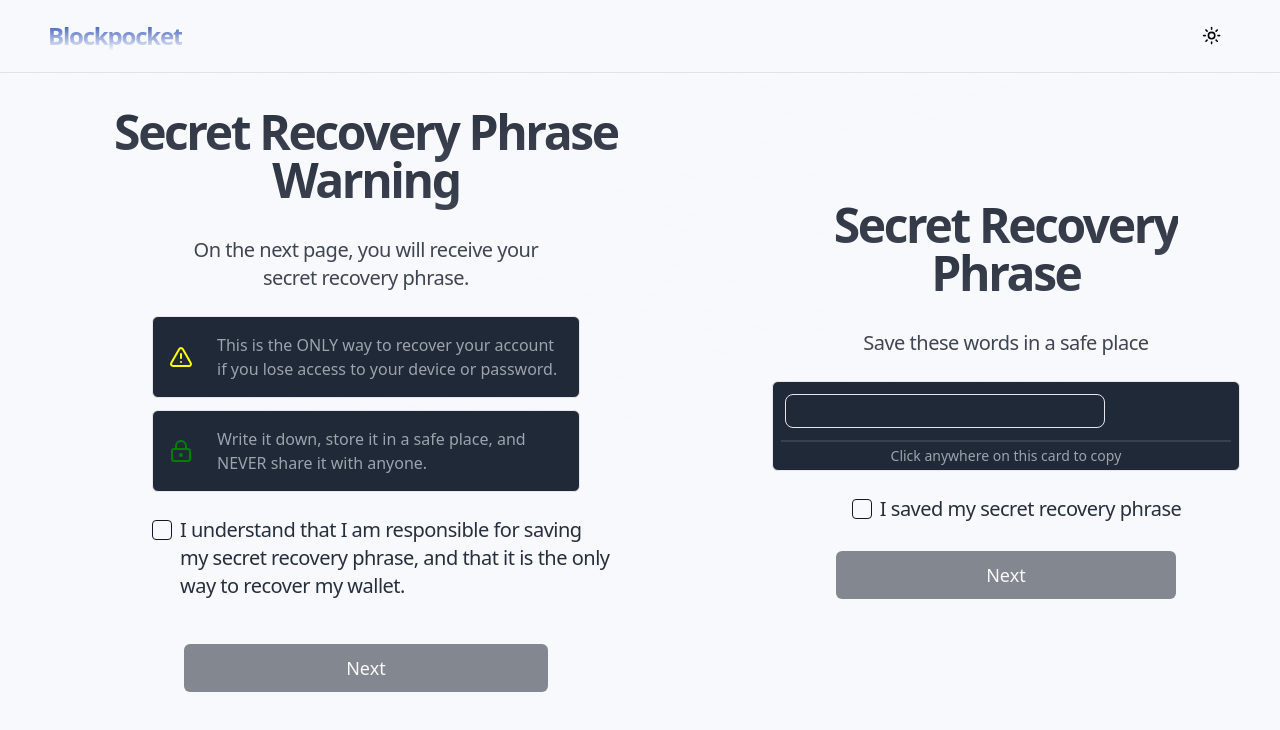
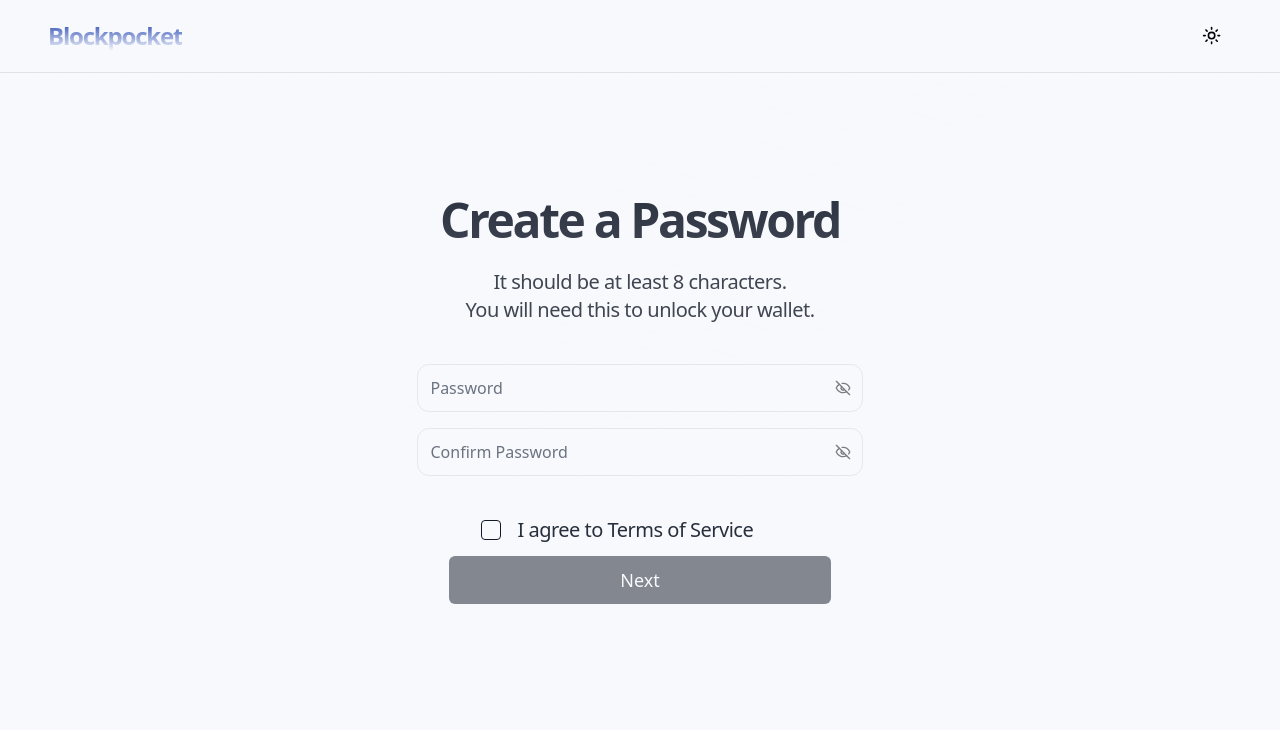
Before and after one commit to ritiks236/web3-wallet, a Next.js app: page / in a window 1280 px wide. Both pictures are taken after a click on the button "Create Wallet". Shown: the top 730 px of the page. Built offline with nearby package versions, Linux system fonts and the light colour scheme.

Commit message:
Added Password page

```diff
--- a/package.json
+++ b/package.json
@@ -21,9 +21,11 @@
     "next-themes": "^0.3.0",
     "react": "^18",
     "react-dom": "^18",
+    "react-hook-form": "^7.53.1",
     "recoil": "^0.7.7",
     "tailwind-merge": "^2.5.3",
-    "tailwindcss-animate": "^1.0.7"
+    "tailwindcss-animate": "^1.0.7",
+    "zod": "^3.23.8"
   },
   "devDependencies": {
     "@types/node": "^20",
--- /dev/null
+++ b/src/components/CreatePassword.tsx
@@ -0,0 +1,20 @@
+import { Heading } from "./Heading";
+import { Text } from "./Text";
+import { Password } from "./Password";
+
+export const CreatePassword = () => {
+  return (
+    <div className="m-10 flex flex-col relative gap-6 ">
+      <Heading>Create a Password</Heading>
+      <div className="px-20">
+        <Text className="text-gray-700">
+          It should be at least 8 characters.
+        </Text>
+        <Text className="text-gray-700">
+          You will need this to unlock your wallet.
+        </Text>
+      </div>
+      <Password />
+    </div>
+  );
+};
--- a/src/components/CreateWallet.tsx
+++ b/src/components/CreateWallet.tsx
@@ -1,3 +1,4 @@
+import { CreatePassword } from "./CreatePassword";
 import { PhraseWarning } from "./PhraseWarning";
 import { SeedPhrase } from "./SeedPhrase";
 import { SeedPhrasePage } from "./SeedPhrasePage";
@@ -6,8 +7,7 @@
 export const CreateWallet = () => {
   return (
     <div className="min-h-screen flex justify-center items-center">
-      <PhraseWarning />
-      <SeedPhrasePage />
+      <CreatePassword />
     </div>
   );
 };
--- /dev/null
+++ b/src/components/Password.tsx
@@ -0,0 +1,45 @@
+"use client";
+
+import { useState } from "react";
+import { PasswordInput } from "./ui/password-input";
+import { Checkbox } from "./ui/checkbox";
+import { Button } from "./ui/button";
+import { z } from "zod";
+
+export const Password = () => {
+  const [password, setPassword] = useState("");
+  const [toggle, setToggle] = useState("");
+  const [termsAccepted, setTermsAccepted] = useState(false);
+
+  return (
+    <form className="flex flex-col gap-2">
+      <div className="mx-8 my-4 flex flex-col gap-4">
+        <PasswordInput
+          placeholder={"Password"}
+          id="password"
+          value={password}
+          onChange={(e) => setPassword(e.target.value)}
+        />
+        <PasswordInput placeholder={"Confirm Password"} id="confPassword" />
+        <div>{toggle}</div>
+      </div>
+      <div className=" ml-24 items-top flex space-x-2">
+        <Checkbox
+          id="terms1"
+          onCheckedChange={() => setTermsAccepted(!termsAccepted)}
+        />
+        <div className="grid gap-1.5 leading-none">
+          <label
+            htmlFor="terms1"
+            className="absolute mx-2 cursor-pointer text-sm font-medium text-gray-500 tracking-tight text-primary/90 md:text-xl leading-none peer-disabled:cursor-not-allowed peer-disabled:opacity-70"
+          >
+            I agree to Terms of Service
+          </label>
+        </div>
+      </div>
+      <Button disabled={!termsAccepted} className="mx-16 p-6 mt-2 text-lg">
+        Next
+      </Button>
+    </form>
+  );
+};
--- /dev/null
+++ b/src/components/ui/input.tsx
@@ -0,0 +1,25 @@
+import * as React from "react";
+
+import { cn } from "@/lib/utils";
+
+export interface InputProps
+  extends React.InputHTMLAttributes<HTMLInputElement> {}
+
+const Input = React.forwardRef<HTMLInputElement, InputProps>(
+  ({ className, type, ...props }, ref) => {
+    return (
+      <input
+        type={type}
+        className={cn(
+          "flex h-12 w-full rounded-xl border border-input bg-background px-3 py-2 text-md ring-offset-background file:border-0 file:bg-gray-700 file:text-sm file:font-medium file:text-foreground placeholder:text-muted-foreground focus-visible:outline-none focus-visible:ring-2 focus-visible:ring-ring focus-visible:ring-offset-2 disabled:cursor-not-allowed disabled:opacity-50",
+          className,
+        )}
+        ref={ref}
+        {...props}
+      />
+    );
+  },
+);
+Input.displayName = "Input";
+
+export { Input };
--- /dev/null
+++ b/src/components/ui/password-input.tsx
@@ -0,0 +1,56 @@
+"use client";
+
+import { forwardRef, useState } from "react";
+import { EyeIcon, EyeOffIcon } from "lucide-react";
+import { Button } from "@/components/ui/button";
+import { Input, InputProps } from "@/components/ui/input";
+import { cn } from "@/lib/utils";
+
+const PasswordInput = forwardRef<HTMLInputElement, InputProps>(
+  ({ className, ...props }, ref) => {
+    const [showPassword, setShowPassword] = useState(false);
+    const disabled =
+      props.value === "" || props.value === undefined || props.disabled;
+
+    return (
+      <div className="relative">
+        <Input
+          type={showPassword ? "text" : "password"}
+          className={cn("hide-password-toggle pr-10 py-3", className)}
+          ref={ref}
+          {...props}
+        />
+        <Button
+          type="button"
+          variant="ghost"
+          size="sm"
+          className="absolute right-0 top-0 h-full px-3 py-3 hover:bg-transparent"
+          onClick={() => setShowPassword((prev) => !prev)}
+          disabled={disabled}
+        >
+          {showPassword && !disabled ? (
+            <EyeIcon className="h-4 w-4" aria-hidden="true" />
+          ) : (
+            <EyeOffIcon className="h-4 w-4" aria-hidden="true" />
+          )}
+          <span className="sr-only">
+            {showPassword ? "Hide password" : "Show password"}
+          </span>
+        </Button>
+
+        {/* hides browsers password toggles */}
+        <style>{`
+					.hide-password-toggle::-ms-reveal,
+					.hide-password-toggle::-ms-clear {
+						visibility: hidden;
+						pointer-events: none;
+						display: none;
+					}
+				`}</style>
+      </div>
+    );
+  },
+);
+PasswordInput.displayName = "PasswordInput";
+
+export { PasswordInput };
--- /dev/null
+++ b/src/store/atoms/passwordAtom.ts
@@ -0,0 +1,6 @@
+import { atom } from "recoil";
+
+export const passwordAtom = atom<string>({
+  key: "passwordAtom",
+  default: "",
+});
```
Also changed, not shown: 1 other file (tests, documents, lock files or other folders).
